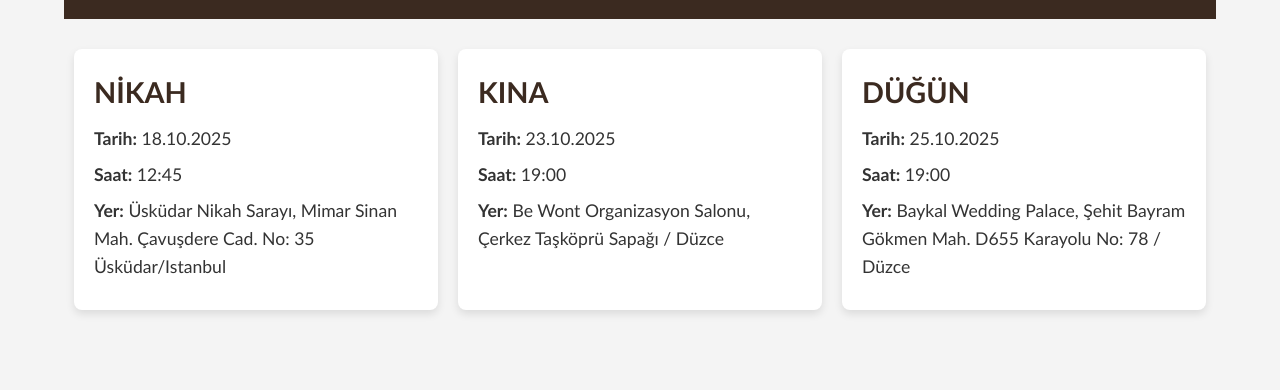
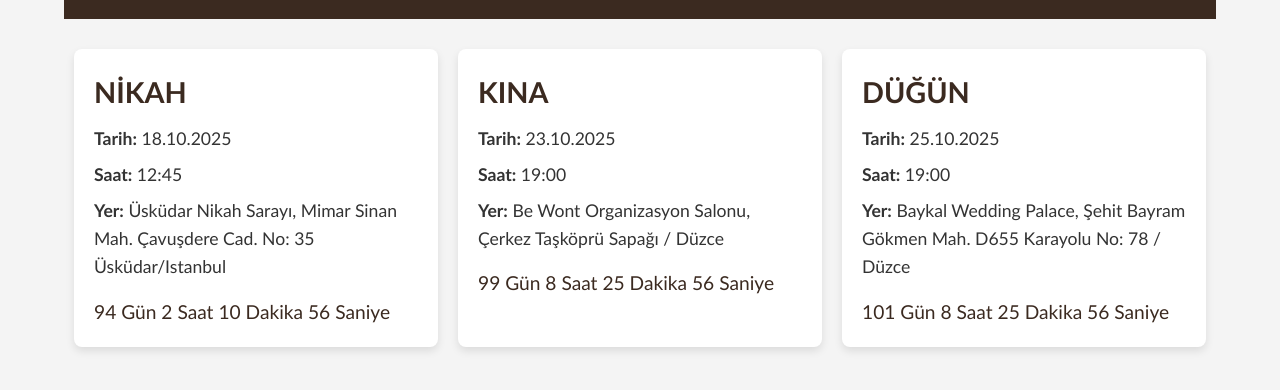
Before and after one commit to melihcanemir/dugun, a plain HTML site: page index.html in a window 1280 px wide. Shown: the part 118-508 px from the top of the page. Drawn offline with Linux system fonts and the light colour scheme.

Commit message:
index.html

```diff
--- a/index.html
+++ b/index.html
@@ -13,7 +13,7 @@
         }
 
         body {
-            font-family: 'Candara', sans-serif; /* Candara fontu eklendi */
+            font-family: 'Candara', sans-serif;
             background-color: #f4f4f4;
             color: #333;
             line-height: 1.6;
@@ -33,9 +33,9 @@
         }
 
         .header h1 {
-            font-family: 'Candara', sans-serif; /* Candara Light fontu eklendi */
+            font-family: 'Candara', sans-serif;
             font-size: 3em;
-            font-weight: lighter; /* Daha hafif bir font stili */
+            font-weight: lighter;
         }
 
         /* Etkinlikler bölümü */
@@ -72,6 +72,13 @@
             font-weight: bold;
         }
 
+        /* Kalan zaman stil */
+        .countdown {
+            font-size: 1.2em;
+            margin-top: 15px;
+            color: #3b2a20;
+        }
+
         /* Mobil uyumlu stil */
         @media (max-width: 768px) {
             .events {
@@ -83,11 +90,10 @@
                 width: 80%;
             }
 
-            /* Mobil görünümde de fontu aynı tutuyoruz */
             .header h1 {
-                font-family: 'Candara', sans-serif; /* Mobilde fontu aynı tutuyoruz */
+                font-family: 'Candara', sans-serif;
                 font-size: 2.5em;
-                font-weight: lighter; /* Daha hafif yazı stili */
+                font-weight: lighter;
             }
         }
     </style>
@@ -104,6 +110,7 @@
                 <p><strong>Tarih:</strong> 18.10.2025</p>
                 <p><strong>Saat:</strong> 12:45</p>
                 <p><strong>Yer:</strong> Üsküdar Nikah Sarayı, Mimar Sinan Mah. Çavuşdere Cad. No: 35 Üsküdar/Istanbul</p>
+                <div id="nikah-countdown" class="countdown"></div>
             </div>
 
             <div class="event">
@@ -111,6 +118,7 @@
                 <p><strong>Tarih:</strong> 23.10.2025</p>
                 <p><strong>Saat:</strong> 19:00</p>
                 <p><strong>Yer:</strong> Be Wont Organizasyon Salonu, Çerkez Taşköprü Sapağı / Düzce</p>
+                <div id="kina-countdown" class="countdown"></div>
             </div>
 
             <div class="event">
@@ -118,8 +126,46 @@
                 <p><strong>Tarih:</strong> 25.10.2025</p>
                 <p><strong>Saat:</strong> 19:00</p>
                 <p><strong>Yer:</strong> Baykal Wedding Palace, Şehit Bayram Gökmen Mah. D655 Karayolu No: 78 / Düzce</p>
+                <div id="dugun-countdown" class="countdown"></div>
             </div>
         </section>
     </div>
+
+    <script>
+        // Tarihleri belirliyoruz
+        const nikahDate = new Date("October 18, 2025 12:45:00").getTime();
+        const kinaDate = new Date("October 23, 2025 19:00:00").getTime();
+        const dugunDate = new Date("October 25, 2025 19:00:00").getTime();
+
+        // Geri sayımı her saniye güncelleyen fonksiyon
+        function updateCountdown() {
+            const now = new Date().getTime();
+
+            // Nikah
+            const nikahTimeLeft = nikahDate - now;
+            document.getElementById("nikah-countdown").innerHTML = formatTime(nikahTimeLeft);
+
+            // Kına
+            const kinaTimeLeft = kinaDate - now;
+            document.getElementById("kina-countdown").innerHTML = formatTime(kinaTimeLeft);
+
+            // Düğün
+            const dugunTimeLeft = dugunDate - now;
+            document.getElementById("dugun-countdown").innerHTML = formatTime(dugunTimeLeft);
+        }
+
+        // Zamanı günlere, saatlere, dakikalara ve saniyelere çeviren fonksiyon
+        function formatTime(time) {
+            const days = Math.floor(time / (1000 * 60 * 60 * 24));
+            const hours = Math.floor((time % (1000 * 60 * 60 * 24)) / (1000 * 60 * 60));
+            const minutes = Math.floor((time % (1000 * 60 * 60)) / (1000 * 60));
+            const seconds = Math.floor((time % (1000 * 60)) / 1000);
+            return `${days} Gün ${hours} Saat ${minutes} Dakika ${seconds} Saniye`;
+        }
+
+        // İlk sayfa yüklendiğinde geri sayımı başlatıyoruz
+        updateCountdown();
+        setInterval(updateCountdown, 1000);
+    </script>
 </body>
 </html>
```
